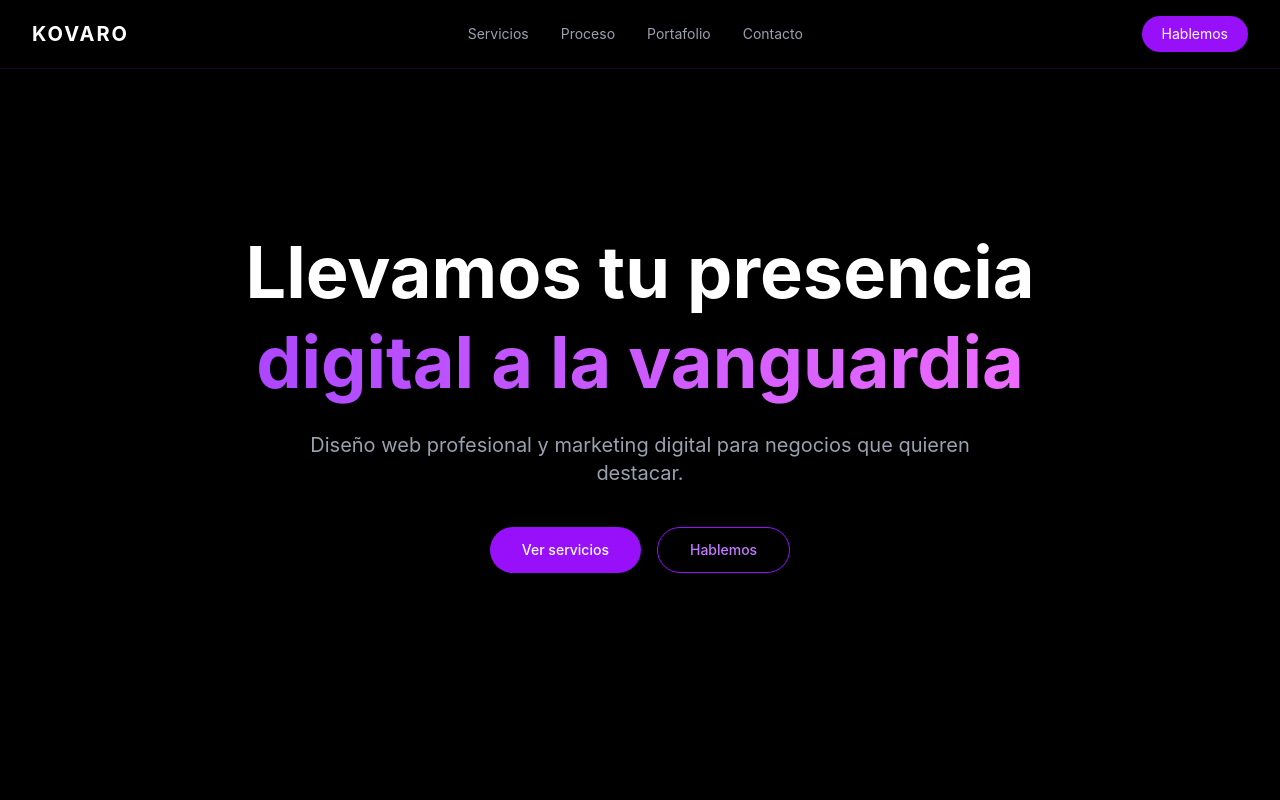
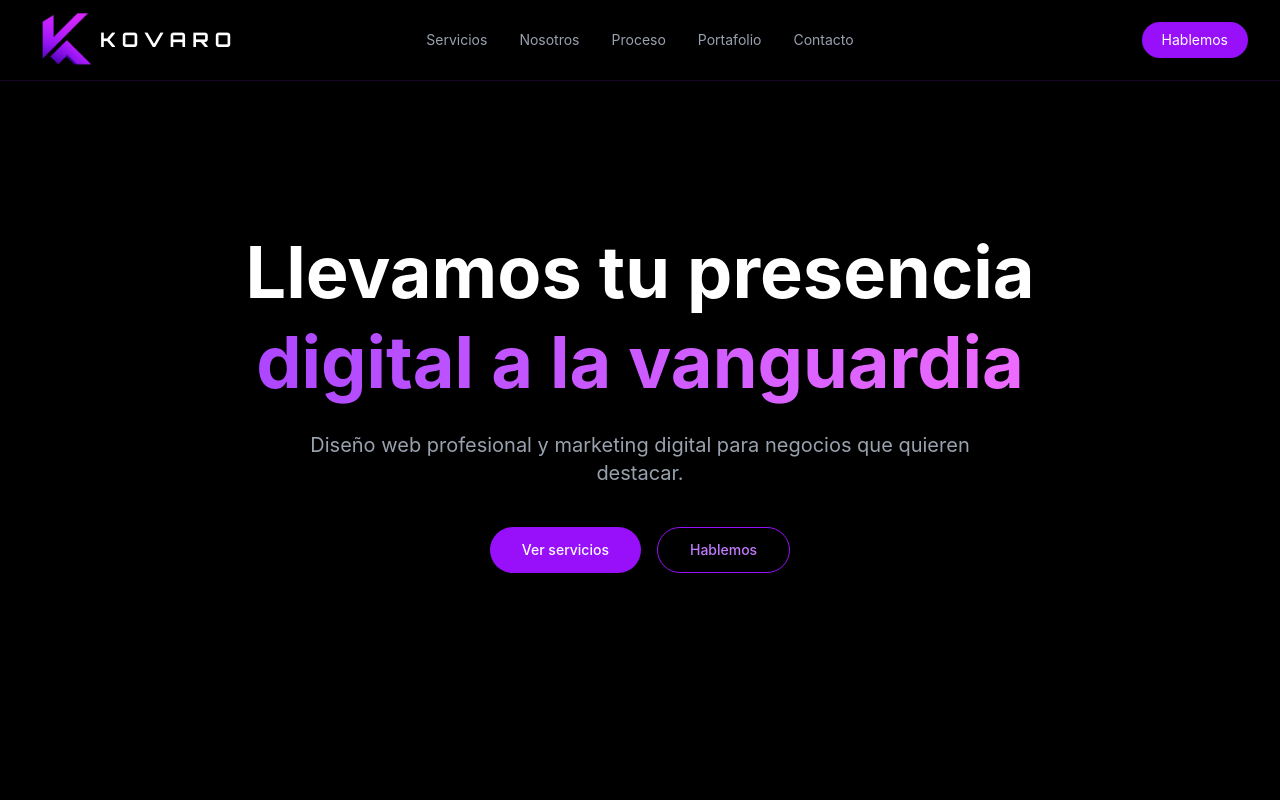
Before and after one commit to Kovaro-Tech/kovaro-web, a React (Vite) app: page / in a window 1280 px wide. Shown: the top 800 px of the page. Built offline with nearby package versions, Linux system fonts and the light colour scheme.

Commit message:
feat: navbar con logo real y scroll suave

```diff
--- a/index.html
+++ b/index.html
@@ -5,6 +5,7 @@
     <link rel="icon" type="image/svg+xml" href="/vite.svg" />
     <meta name="viewport" content="width=device-width, initial-scale=1.0" />
     <title>kovaro</title>
+    <link href="https://fonts.googleapis.com/css2?family=Orbitron:wght@700&display=swap" rel="stylesheet">
   </head>
   <body>
     <div id="root"></div>
--- a/src/components/Navbar.jsx
+++ b/src/components/Navbar.jsx
@@ -1,17 +1,32 @@
+import logo from '../assets/images/logos/logo.png'
+
 function Navbar() {
+  const scrollTo = (id) => {
+    document.getElementById(id).scrollIntoView({ behavior: 'smooth' })
+  }
+
   return (
-    <nav className="fixed top-0 w-full bg-black/90 backdrop-blur-sm border-b border-purple-900/30 px-8 py-4 flex items-center justify-between z-50">
+    <nav className="fixed top-0 w-full bg-black/90 backdrop-blur-sm border-b border-purple-900/30 px-8 py-2 flex items-center justify-between z-50">
 
-      <span className="text-white font-bold text-xl tracking-widest">KOVARO</span>
+      <div className="flex items-center gap-1 cursor-pointer" onClick={() => scrollTo('hero')}>
+        <img src={logo} alt="Kovaro" className="h-16 w-auto object-contain" />
+        <span className="text-white font-bold text-xl tracking-[0.3em] uppercase" style={{ fontFamily: 'Orbitron, sans-serif' }}>
+          KOVARO
+        </span>
+      </div>
 
-      <ul className="hidden md:flex gap-8 text-gray-400 text-sm">
-        <li className="hover:text-white cursor-pointer transition-colors">Servicios</li>
-        <li className="hover:text-white cursor-pointer transition-colors">Proceso</li>
-        <li className="hover:text-white cursor-pointer transition-colors">Portafolio</li>
-        <li className="hover:text-white cursor-pointer transition-colors">Contacto</li>
+      <ul className="hidden md:flex gap-8 text-gray-400 text-sm absolute left-1/2 -translate-x-1/2">
+        <li className="hover:text-white cursor-pointer transition-colors" onClick={() => scrollTo('servicios')}>Servicios</li>
+        <li className="hover:text-white cursor-pointer transition-colors" onClick={() => scrollTo('nosotros')}>Nosotros</li>
+        <li className="hover:text-white cursor-pointer transition-colors" onClick={() => scrollTo('proceso')}>Proceso</li>
+        <li className="hover:text-white cursor-pointer transition-colors" onClick={() => scrollTo('portafolio')}>Portafolio</li>
+        <li className="hover:text-white cursor-pointer transition-colors" onClick={() => scrollTo('contacto')}>Contacto</li>
       </ul>
 
-      <button className="bg-purple-600 hover:bg-purple-500 text-white text-sm px-5 py-2 rounded-full transition-colors">
+      <button
+        onClick={() => scrollTo('contacto')}
+        className="bg-purple-600 hover:bg-purple-500 text-white text-sm px-5 py-2 rounded-full transition-colors"
+      >
         Hablemos
       </button>
 
--- a/src/sections/Contacto.jsx
+++ b/src/sections/Contacto.jsx
@@ -1,6 +1,7 @@
 function Contacto() {
     return (
-    <section className="bg-black py-24 px-6">
+        <section section id="contacto"
+            className="bg-black py-24 px-6">
             <div className="max-w-2xl mx-auto text-center">
 
                 <h2 className="text-4xl font-bold text-white mb-4">¿Listo para empezar?</h2>
--- a/src/sections/Hero.jsx
+++ b/src/sections/Hero.jsx
@@ -1,6 +1,7 @@
 function Hero() {
     return (
-    <section className="min-h-screen bg-black flex flex-col items-center justify-center text-center px-6">
+        <section section id="hero"
+            className="min-h-screen bg-black flex flex-col items-center justify-center text-center px-6">
 
             <h1 className="text-5xl md:text-7xl font-bold text-white mb-6 leading-tight">
                 Llevamos tu presencia<br />
--- a/src/sections/Nosotros.jsx
+++ b/src/sections/Nosotros.jsx
@@ -15,7 +15,7 @@ const equipo = [
 
 function Nosotros() {
     return (
-    <section className="bg-black py-24 px-6">
+        <section section id="nosotros" className="bg-black py-24 px-6">
 
             <div className="max-w-5xl mx-auto text-center mb-16">
                 <h2 className="text-4xl font-bold text-white mb-4">Quiénes somos</h2>
--- a/src/sections/Portafolio.jsx
+++ b/src/sections/Portafolio.jsx
@@ -21,7 +21,8 @@ const proyectos = [
 
 function Portafolio() {
     return (
-    <section className="bg-black py-24 px-6">
+        <section section id="portafolio"
+            className="bg-black py-24 px-6">
 
             <div className="max-w-5xl mx-auto text-center mb-16">
                 <h2 className="text-4xl font-bold text-white mb-4">Portafolio</h2>
--- a/src/sections/Proceso.jsx
+++ b/src/sections/Proceso.jsx
@@ -7,7 +7,8 @@ const pasos = [
 
 function Proceso() {
     return (
-    <section className="bg-black py-24 px-6">
+        <section section id="proceso"
+            className="bg-black py-24 px-6">
 
             <div className="max-w-5xl mx-auto text-center mb-16">
                 <h2 className="text-4xl font-bold text-white mb-4">Cómo trabajamos</h2>
--- a/src/sections/Servicios.jsx
+++ b/src/sections/Servicios.jsx
@@ -1,6 +1,6 @@
 function Servicios() {
     return (
-    <section className="bg-black py-24 px-6">
+        <section section id="servicios" className="bg-black py-24 px-6">
 
             <div className="max-w-5xl mx-auto text-center mb-16">
                 <h2 className="text-4xl font-bold text-white mb-4">Nuestros Servicios</h2>
```
Also changed, not shown: src/assets/images/logos/KOVARO.png (added), src/assets/images/logos/logo.png (added). Lines whose indentation alone changed are shown as unchanged.
